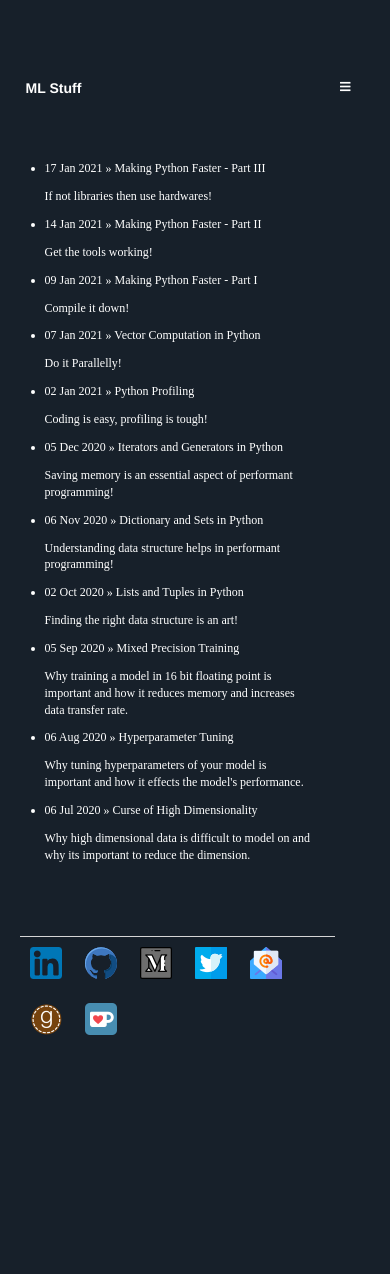
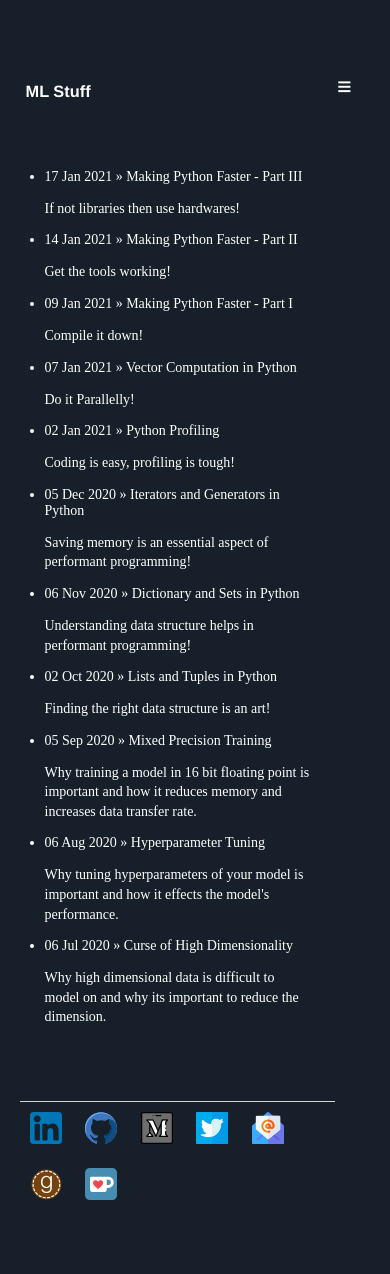
Before and after one commit to Mayurji/mayurji.github.io, a Jekyll site: the page built from index.html, in a window 390 px wide. Built offline with Jekyll 4.4.1, drawn with Linux system fonts in a browser that asks for light colours; nearby versions of some CDN libraries; before the commit the page ends 1109 px from its top, so only the background shows below that.

Commit message:
Update main.css

```diff
--- a/css/main.css
+++ b/css/main.css
@@ -268,15 +268,25 @@
 
 @media (max-width: 821px) {
   html {
-    font-size: 15px;
+    font-size: 16px;
   }
 }
 
 @media (max-width: 599px) {
   html {
+    font-size: 14px;
+  }
+}
+
+@media (max-width: 380px) {
+  html {
     font-size: 12px;
   }
 }
 
-
+@media (max-width: 380px) {
+  html {
+    font-size: 10px;
+  }
+}
 .social-icon {display: inline-block; margin: 10px 10px}
```
